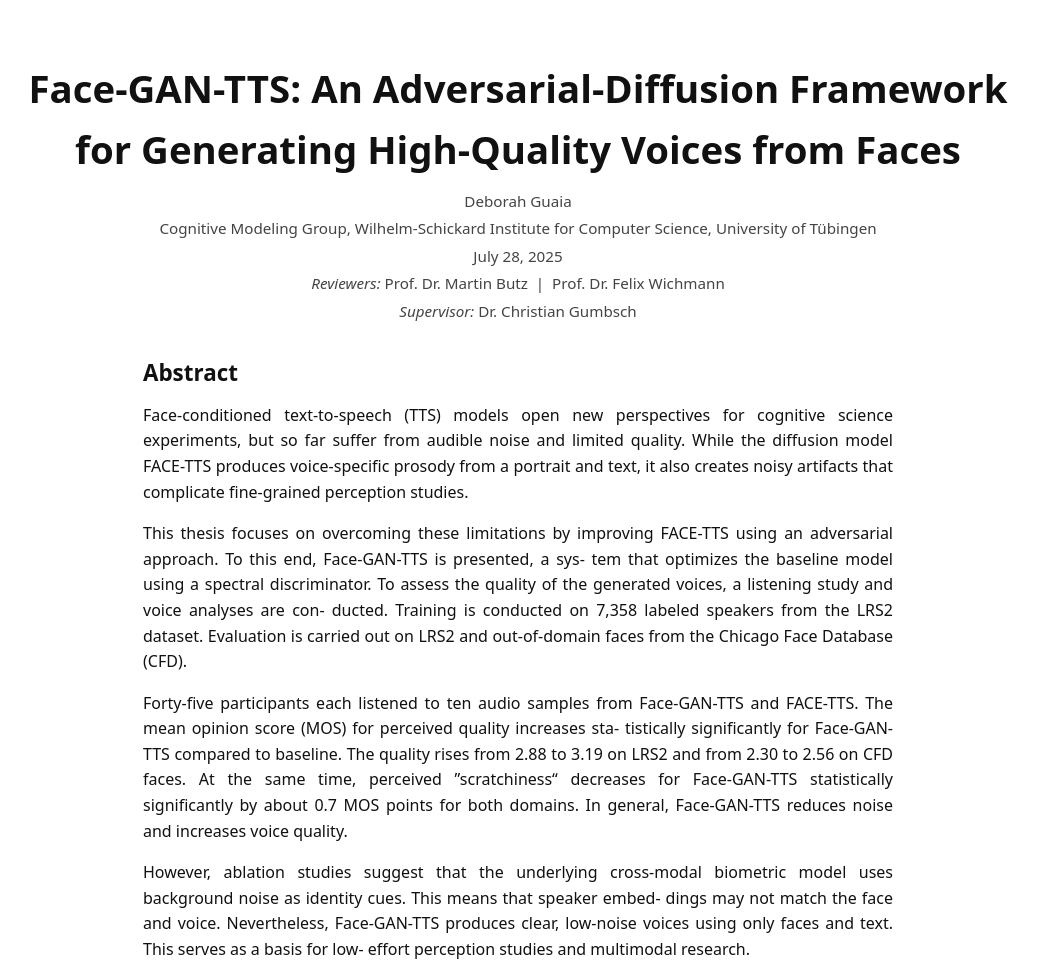
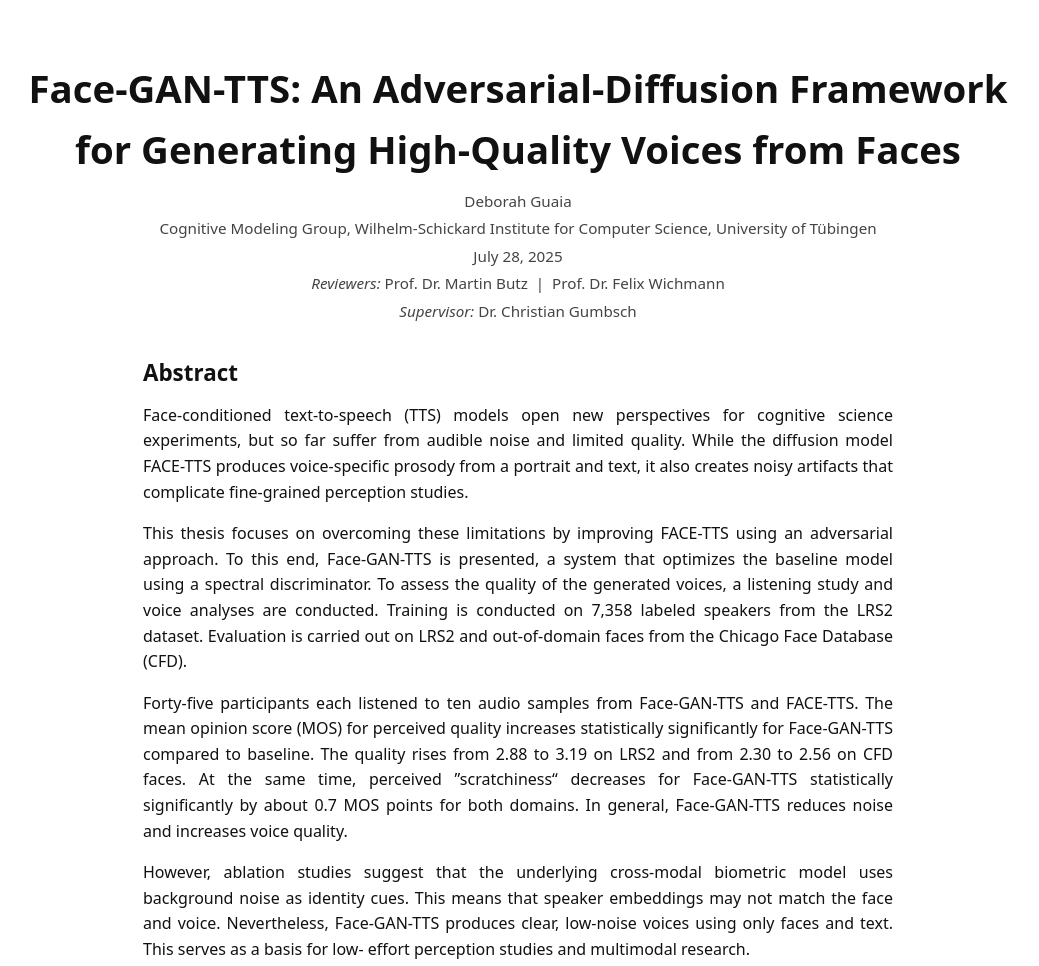
Before and after one commit to degiaaaa/Demo_Face-GAN-TTS, a plain HTML site: page index.html in a window 1280 px wide. Shown: the top 966 px of the page, without its empty margins (122-1161 px from the left). Drawn offline with Linux system fonts and the light colour scheme.

Commit message:
Update index.html

```diff
--- a/index.html
+++ b/index.html
@@ -66,22 +66,18 @@ science experiments, but so far suffer from audible noise and limited quality. W
 the diffusion model FACE-TTS produces voice-specific prosody from a portrait and
 text, it also creates noisy artifacts that complicate fine-grained perception studies.</p>
 <p> This thesis focuses on overcoming these limitations by improving FACE-TTS
-using an adversarial approach. To this end, Face-GAN-TTS is presented, a sys-
-tem that optimizes the baseline model using a spectral discriminator. To assess
-the quality of the generated voices, a listening study and voice analyses are con-
-ducted. Training is conducted on 7,358 labeled speakers from the LRS2 dataset.
+using an adversarial approach. To this end, Face-GAN-TTS is presented, a system that optimizes the baseline model using a spectral discriminator. To assess
+the quality of the generated voices, a listening study and voice analyses are conducted. Training is conducted on 7,358 labeled speakers from the LRS2 dataset.
 Evaluation is carried out on LRS2 and out-of-domain faces from the Chicago Face
 Database (CFD).</p>
 <p> Forty-five participants each listened to ten audio samples from Face-GAN-TTS
-and FACE-TTS. The mean opinion score (MOS) for perceived quality increases sta-
-tistically significantly for Face-GAN-TTS compared to baseline. The quality rises
+and FACE-TTS. The mean opinion score (MOS) for perceived quality increases statistically significantly for Face-GAN-TTS compared to baseline. The quality rises
 from 2.88 to 3.19 on LRS2 and from 2.30 to 2.56 on CFD faces. At the same time,
 perceived ”scratchiness“ decreases for Face-GAN-TTS statistically significantly by
 about 0.7 MOS points for both domains. In general, Face-GAN-TTS reduces noise
 and increases voice quality.</p>
 <p> However, ablation studies suggest that the underlying cross-modal biometric
-model uses background noise as identity cues. This means that speaker embed-
-dings may not match the face and voice. Nevertheless, Face-GAN-TTS produces
+model uses background noise as identity cues. This means that speaker embeddings may not match the face and voice. Nevertheless, Face-GAN-TTS produces
 clear, low-noise voices using only faces and text. This serves as a basis for low-
 effort perception studies and multimodal research.</p>
     </section>
```
